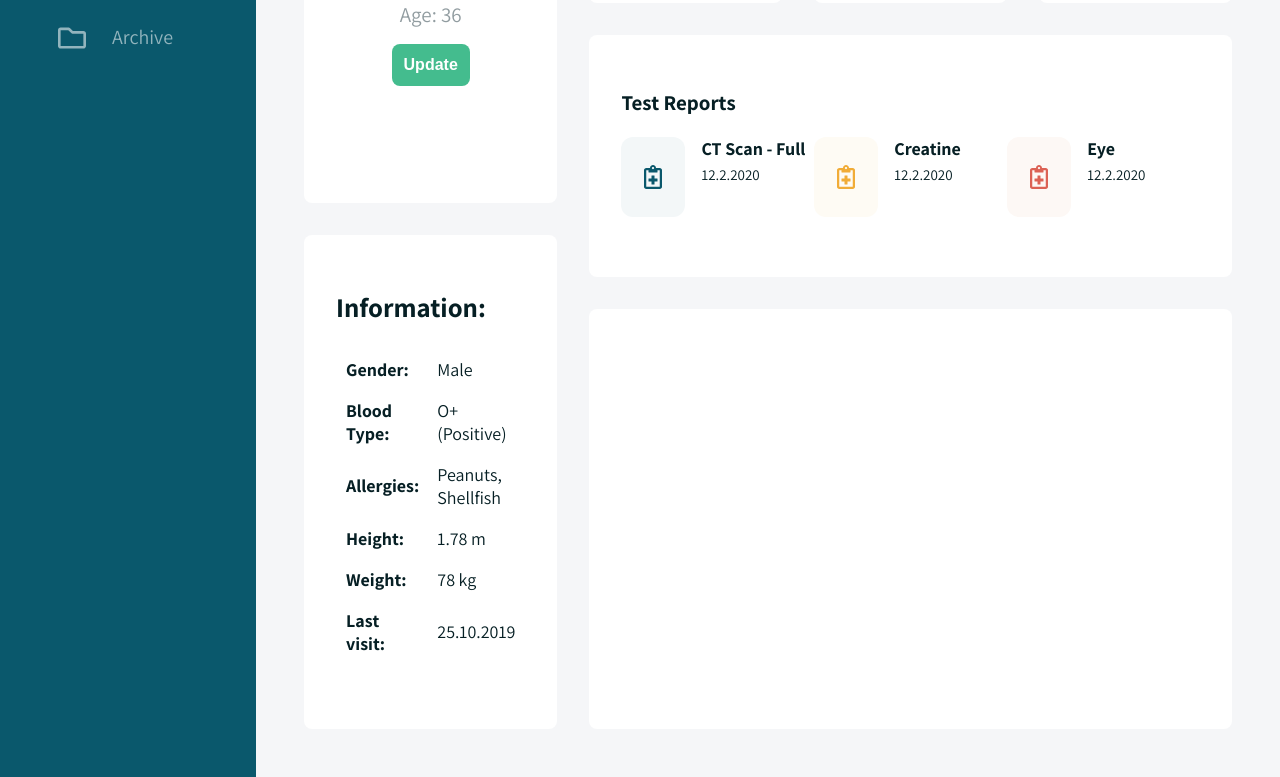
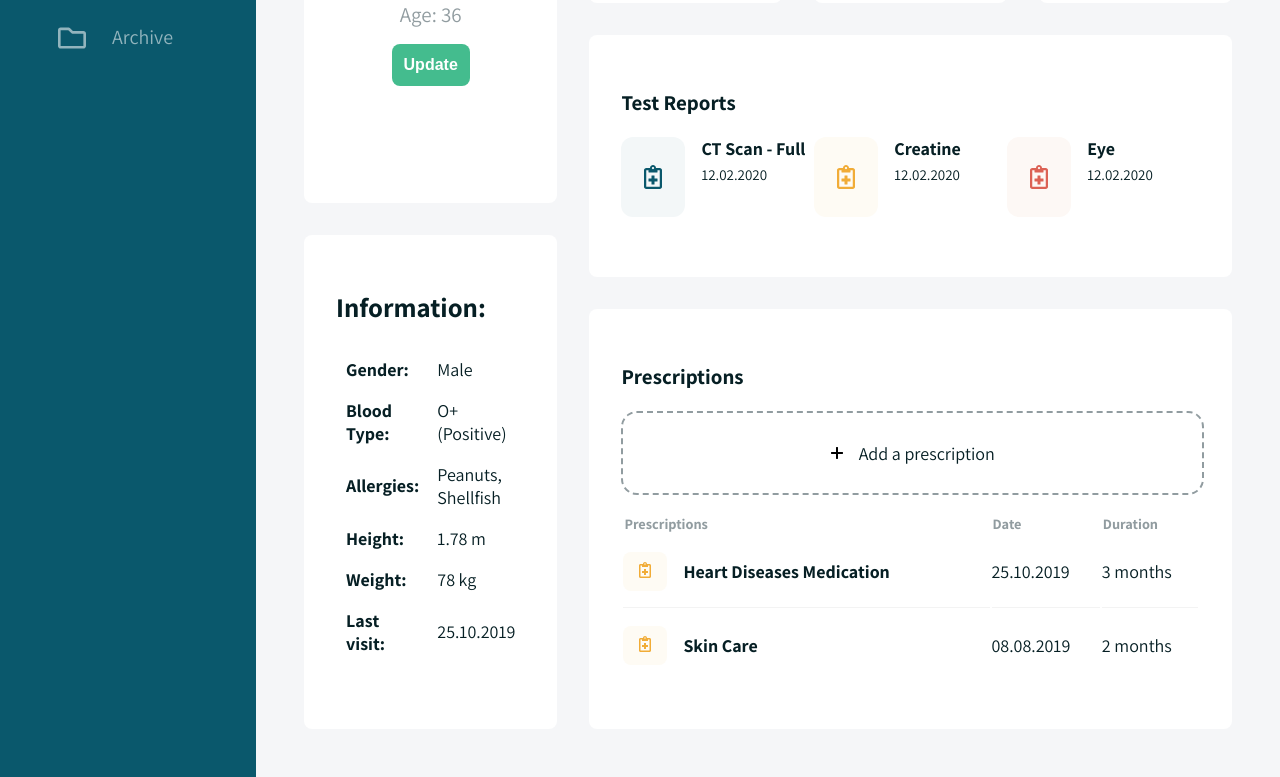
Before and after one commit to domenichelfenstein/ng-my-best-practices, an Angular app: page /main/appointment in a window 1280 px wide. Shown: the part 376-1153 px from the top of the page. Built offline with nearby package versions, Linux system fonts and the light colour scheme.

Commit message:
Alle Informationen auf Dashboard

```diff
--- a/src/assets/fake-api.json
+++ b/src/assets/fake-api.json
@@ -61,5 +61,26 @@
             }
          ]
       ]
+   },
+   "prescriptions": {
+      "208898786": [
+         200,
+         [
+            {
+               "date": "2019-10-25",
+               "label": "Heart Diseases Medication",
+               "type": "medication",
+               "durationAmount": 3,
+               "durationUnit": "month"
+            },
+            {
+               "date": "2019-08-08",
+               "label": "Skin Care",
+               "type": "medication",
+               "durationAmount": 2,
+               "durationUnit": "month"
+            }
+         ]
+      ]
    }
 }
--- a/src/pages/main-views/appointment.scss
+++ b/src/pages/main-views/appointment.scss
@@ -194,6 +194,69 @@
 
          &.prescriptions {
             grid-area: prescriptions;
+
+            .drop-zone {
+               width: 100%;
+               height: 5rem;
+               border: 2px dashed $text4;
+               border-radius: 1rem;
+               display: flex;
+               justify-content: center;
+               align-items: center;
+               margin-bottom: 1rem;
+               cursor: grab;
+
+               img {
+                  margin-right: 1rem;
+               }
+            }
+
+            table {
+               width: 100%;
+
+               thead {
+                  tr {
+                     th, td {
+                        color: $text4;
+                        font-weight: bold;
+                        font-size: .9rem;
+                     }
+                  }
+               }
+
+               tbody {
+                  tr {
+                     td {
+                        padding: 1rem 0;
+
+                        &:first-child {
+                           font-weight: bold;
+                        }
+                     }
+
+                     &:not(:last-child) {
+                        td {
+                           border-bottom: 1px solid $border;
+                        }
+                     }
+                  }
+               }
+            }
+
+            .icon-wrapper {
+               padding: .5rem 1rem;
+               border-radius: .5rem;
+               display: inline-block;
+               margin-right: 1rem;
+
+               &.medication {
+                  background: $warn-background;
+
+                  img {
+                     @include recolor($warn, 1);
+                  }
+               }
+            }
          }
       }
    }
--- a/src/pages/main-views/appointment.ts
+++ b/src/pages/main-views/appointment.ts
@@ -1,7 +1,6 @@
 import { ChangeDetectionStrategy, Component, Pipe, PipeTransform, Signal } from "@angular/core";
-import { PatientInfo, PatientService, TestReport, VitalSigns } from "./patient.service";
-import { NgClass, NgForOf } from "@angular/common";
-
+import { PatientInfo, PatientService, Prescription, TestReport, VitalSigns } from "./patient.service";
+import { AppCommonModule } from "../../common/common.module";
 
 @Pipe({
    standalone: true,
@@ -19,7 +18,23 @@ class MeterPipe implements PipeTransform {
 })
 class LocalDatePipe implements PipeTransform {
    transform(value: string | undefined) {
-      return value == undefined ? "" : new Date(value).toLocaleDateString("de-DE");
+      return value == undefined ? "" : new Date(value)
+         .toLocaleDateString("de-DE", { day: "2-digit", month: "2-digit", year: "numeric" });
+   }
+}
+
+@Pipe({
+   standalone: true,
+   name: "duration"
+})
+class DurationPipe implements PipeTransform {
+   transform(value: [number, string] | undefined) {
+      if (value == undefined) {
+         return "";
+      }
+
+      const [amount, unit] = value;
+      return `${ amount } ${ unit }s`;
    }
 }
 
@@ -29,7 +44,7 @@ class LocalDatePipe implements PipeTransform {
 })
 class JoinPipe implements PipeTransform {
    transform(value: string[] | undefined, separator: string) {
-      return value == undefined ? "" : value.join(`${separator} `);
+      return value == undefined ? "" : value.join(`${ separator } `);
    }
 }
 
@@ -77,7 +92,7 @@ class JoinPipe implements PipeTransform {
             </table>
          </section>
          <section class="heart-rate vital">
-            <img src="../../assets/icons/heart-rate.svg" alt="heart rate" />
+            <img src="../../assets/icons/heart-rate.svg" alt="heart rate"/>
             <h3>Heart Rate</h3>
             <div>
                <var>{{ vitalSigns()?.heartRate }}</var>
@@ -85,7 +100,7 @@ class JoinPipe implements PipeTransform {
             </div>
          </section>
          <section class="body-temperature vital">
-            <img src="../../assets/icons/thermometer.svg" alt="thermometer" />
+            <img src="../../assets/icons/thermometer.svg" alt="thermometer"/>
             <h3>Body Temperature</h3>
             <div>
                <var>{{ vitalSigns()?.bodyTemperature }}</var>
@@ -93,7 +108,7 @@ class JoinPipe implements PipeTransform {
             </div>
          </section>
          <section class="glucose vital">
-            <img src="../../assets/icons/vial.svg" alt="vial" />
+            <img src="../../assets/icons/vial.svg" alt="vial"/>
             <h3>Glucose</h3>
             <div>
                <var>{{ vitalSigns()?.glucoseLevel }}</var>
@@ -107,21 +122,48 @@ class JoinPipe implements PipeTransform {
                   <h4>{{ t.label }}</h4>
                   <small>{{ t.date | localDate }}</small>
                   <div class="icon-wrapper" [ngClass]="t.resultType">
-                    <img src="../../assets/icons/notes-medical.svg" alt="{{ t.resultType }}" />
+                     <img src="../../assets/icons/notes-medical.svg" alt="{{ t.resultType }}"/>
                   </div>
                </li>
             </ul>
          </section>
-         <section class="prescriptions"></section>
+         <section class="prescriptions">
+            <h3>Prescriptions</h3>
+            <a class="drop-zone">
+               <img src="../../assets/icons/plus.svg" alt="plus"/>
+               <label>Add a prescription</label>
+            </a>
+            <table>
+               <thead>
+               <tr>
+                  <td>Prescriptions</td>
+                  <td>Date</td>
+                  <td>Duration</td>
+               </tr>
+               </thead>
+               <tbody>
+               <tr *ngFor="let p of prescriptions()">
+                  <td>
+                     <div class="icon-wrapper" [ngClass]="p.type">
+                        <img src="../../assets/icons/notes-medical.svg" alt="{{ p.type }}"/>
+                     </div>
+                     <span>{{ p.label }}</span>
+                  </td>
+                  <td>{{ p.date | localDate }}</td>
+                  <td>{{ [p.durationAmount, p.durationUnit] | duration }}</td>
+               </tr>
+               </tbody>
+            </table>
+         </section>
       </div>`,
    styleUrls: ['./appointment.scss'],
    changeDetection: ChangeDetectionStrategy.OnPush,
    imports: [
       MeterPipe,
       LocalDatePipe,
+      DurationPipe,
       JoinPipe,
-      NgForOf,
-      NgClass
+      AppCommonModule
    ],
    providers: [
       PatientService
@@ -131,6 +173,7 @@ export class AppointmentView {
    patientInfo: Signal<null | PatientInfo>;
    vitalSigns: Signal<null | VitalSigns>;
    testReports: Signal<null | TestReport[]>;
+   prescriptions: Signal<null | Prescription[]>;
 
    constructor(
       patientService: PatientService
@@ -138,5 +181,6 @@ export class AppointmentView {
       this.patientInfo = patientService.getContentCurrentUserId(patientService.getPatientInfo);
       this.vitalSigns = patientService.getContentCurrentUserId(patientService.getVitalSigns);
       this.testReports = patientService.getContentCurrentUserId(patientService.getTestReports);
+      this.prescriptions = patientService.getContentCurrentUserId(patientService.getPrescriptions);
    }
 }
--- a/src/pages/main-views/patient.service.ts
+++ b/src/pages/main-views/patient.service.ts
@@ -24,6 +24,10 @@ export class PatientService extends SignalService {
       return this.getObject<TestReport[]>(`test-reports/${id}`);
    }
 
+   getPrescriptions = (id: string) => {
+      return this.getObject<Prescription[]>(`prescriptions/${id}`);
+   }
+
    getContentCurrentUserId = <T>(signalFunction: (id: string) => Signal<T>) => {
       return computed(() => {
          const userId = this.authService.userId();
@@ -41,5 +45,7 @@ export type PatientInfo = { name: string, age: number, image: string; gender: st
 export type VitalSigns = { heartRate: number, bodyTemperature: number, glucoseLevel: number };
 
 export type ResultType = "normal" | "warning" | "critical";
+export type TestReport = { label: string, resultType: ResultType, date: string };
 
-export type TestReport = { label: string, resultType: ResultType, date: string };
+export type PrescriptionType = "medication" | "therapy";
+export type Prescription = { label: string, type: PrescriptionType, date: string; durationAmount: number, durationUnit: string };
--- a/src/root.ts
+++ b/src/root.ts
@@ -22,7 +22,7 @@ class AppRoot {
 const routes: Routes = [
    mainRoute,
    loginRoute,
-    {path: "", redirectTo: "main", pathMatch: "full"}
+   { path: "", redirectTo: "main", pathMatch: "full" }
 ];
 
 bootstrapApplication(
```
Also changed, not shown: src/common/common.module.ts (added, +9 -0 lines), src/pages/login.ts (+3 -4 lines), src/assets/icons/plus.svg (added). Lines whose indentation alone changed are shown as unchanged.
